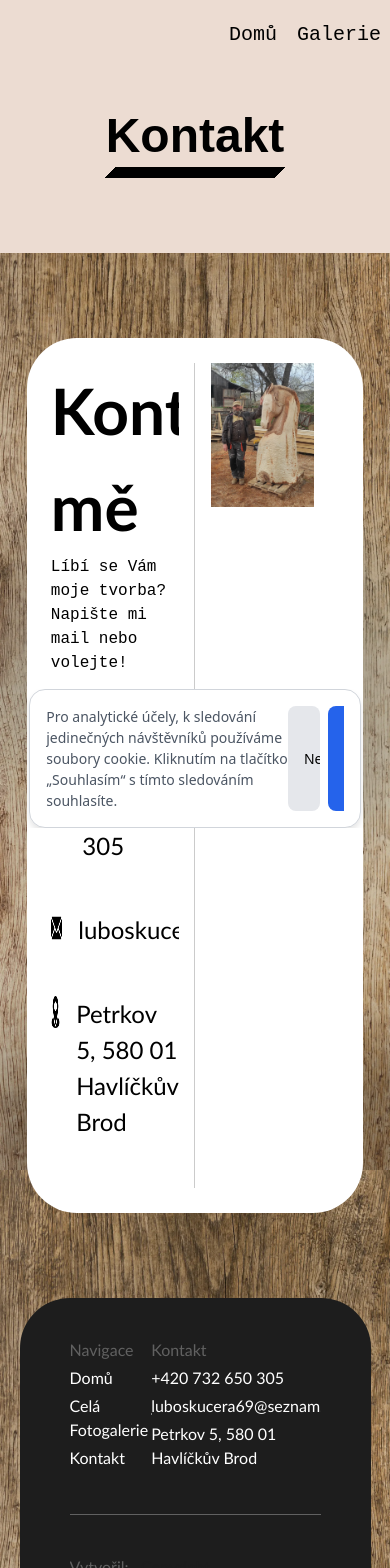
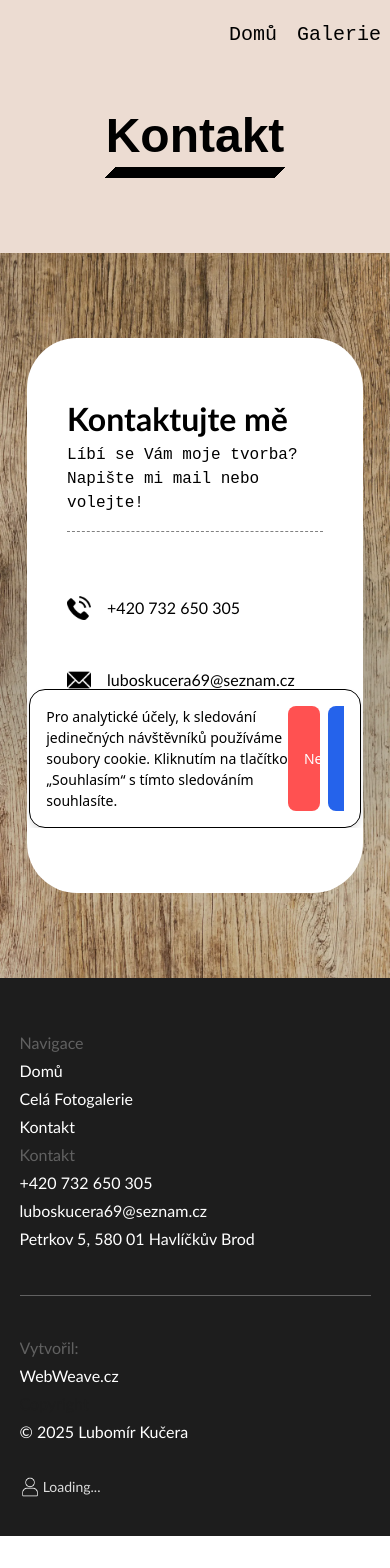
Before and after one commit to Flamchu/lubomirkucera, a React (Vite) app: page /kontakt in a window 390 px wide. Shown: the top 1568 px of the page. After the commit the page ends 1536 px from the top, so only its background shows below. Built offline with nearby package versions, Linux system fonts and the light colour scheme.

Commit message:
contact and footer responsive

```diff
--- a/src/pages/Contact.tsx
+++ b/src/pages/Contact.tsx
@@ -42,7 +42,7 @@ const Contact: React.FC = () => {
 				</div>
 			</div>
 			<div className="divider"></div>
-			<div className="contact-container">
+			<div className="contact-container" id="Cont2">
 			<img src={image17} alt="Obrázek" />
 			</div>
 			</div>
--- a/src/scss/Contact.scss
+++ b/src/scss/Contact.scss
@@ -17,20 +17,19 @@
 	font-family: 'Trebuchet MS', 'Lucida Sans Unicode', 'Lucida Grande', 'Lucida Sans', Arial, sans-serif;
 
 	h1{
-		font-size: 4rem;
+		font-size: 4vw;
 		font-weight: bold;
 	}
 
 	p{
+		font-size: 1rem;
 		font-family: 'Courier New', Courier, monospace;
 		border-bottom: 1px dashed gray;
 		padding-bottom: 1rem;
 		margin-bottom: 1rem;
 	}
 
-	img{
-		max-width: 80%;
-	}
+
 	 }
 
 	 .contact-details{
@@ -48,3 +47,48 @@
 			}
 		}
 	 }
+
+	 @media only screen and (max-width: 1000px) {
+		#Cont2{
+			display: none;
+		}
+
+		.divider{
+			display: none;
+		}
+
+		.contact-container{
+			width: auto;
+		}
+
+	  }
+
+	  @media only screen and (max-width: 750px) {
+
+		.contact-container{
+			padding: 2rem;
+			h1{
+				font-size: 2rem;
+
+			}
+
+			p{
+				font-size: 1rem;
+			}
+		}
+		.contact-details{
+			.contact-item{
+
+
+				a{
+					font-size: 1em;
+				}
+
+				img{
+					height: 1.5em;
+					margin-right: 1rem;
+				}
+			}
+		 }
+
+	  }
--- a/src/scss/Home.scss
+++ b/src/scss/Home.scss
@@ -25,8 +25,8 @@
 	}
 
 	.intro-text {
-		margin-top: 30vh;
-		margin-left: 12vw;
+		margin-top: 13vh;
+		margin-left: 8vw;
 
 		h2 {
 			--a: -45deg; /* control the angle */
--- a/src/scss/components/Footer.scss
+++ b/src/scss/components/Footer.scss
@@ -97,3 +97,30 @@
 		color: #1d1d1d;
 	}
 }
+
+
+@media only screen and (max-width: 550px) {
+	.footer{
+		width: 100vw;
+		border-radius: 0;
+
+		&__container{
+			padding: 4vh 5vw;
+		}
+
+		&__flex{
+			display: block;
+		}
+
+		&__bottom{
+			display: block;
+		}
+
+		&__visitor-counter{
+			margin-top: 2rem;
+		}
+	}
+
+
+
+  }
--- a/src/scss/components/Susenky.scss
+++ b/src/scss/components/Susenky.scss
@@ -2,11 +2,12 @@
 	min-width: 40vw;
 	max-width: 85vw;
 	margin: auto;
-	background-color: white;
+	background-color: rgb(255, 255, 255);
+	color: white;
 	box-shadow: 0 4px 6px rgba(0, 0, 0, 0.1);
 	border-radius: 1rem;
 	padding: 1rem;
-	border: 1px solid #d1d5db; // border-gray-300
+	border: 1px solid #000000; // border-gray-300
 	display: flex;
 	z-index: 50;
 
@@ -20,7 +21,7 @@
 
 	&__text {
 		font-size: 0.875rem; // text-sm
-		color: #4b5563; // text-gray-700
+		color: #000000; // text-gray-700
 	}
 
 	&__buttons {
@@ -34,9 +35,9 @@
 		border-radius: 0.5rem; // rounded-lg
 
 		&--decline {
-			background-color: #e5e7eb; // bg-gray-200
+			background-color: #ff0000ae; // bg-gray-200
 			&:hover {
-				background-color: #d1d5db; // hover:bg-gray-300
+				background-color: #ff0000; // hover:bg-gray-300
 			}
 		}
 
```
